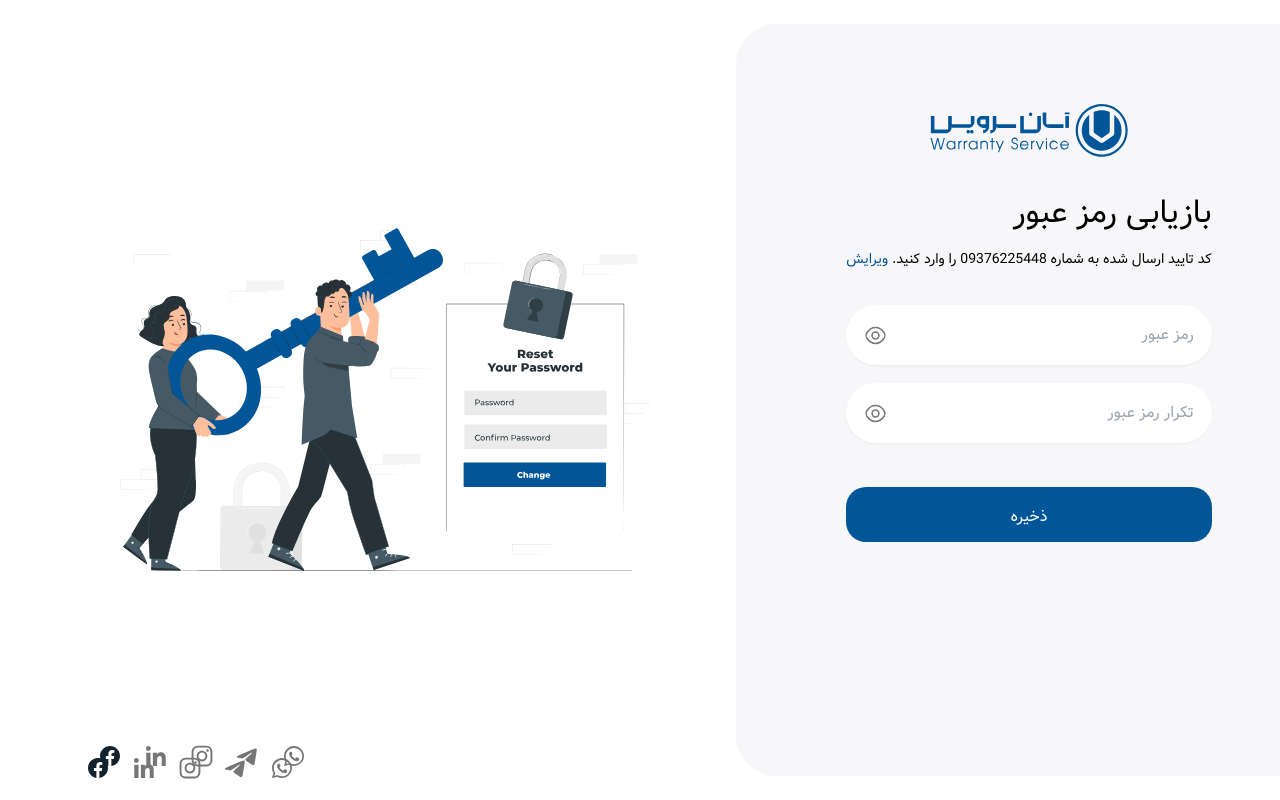
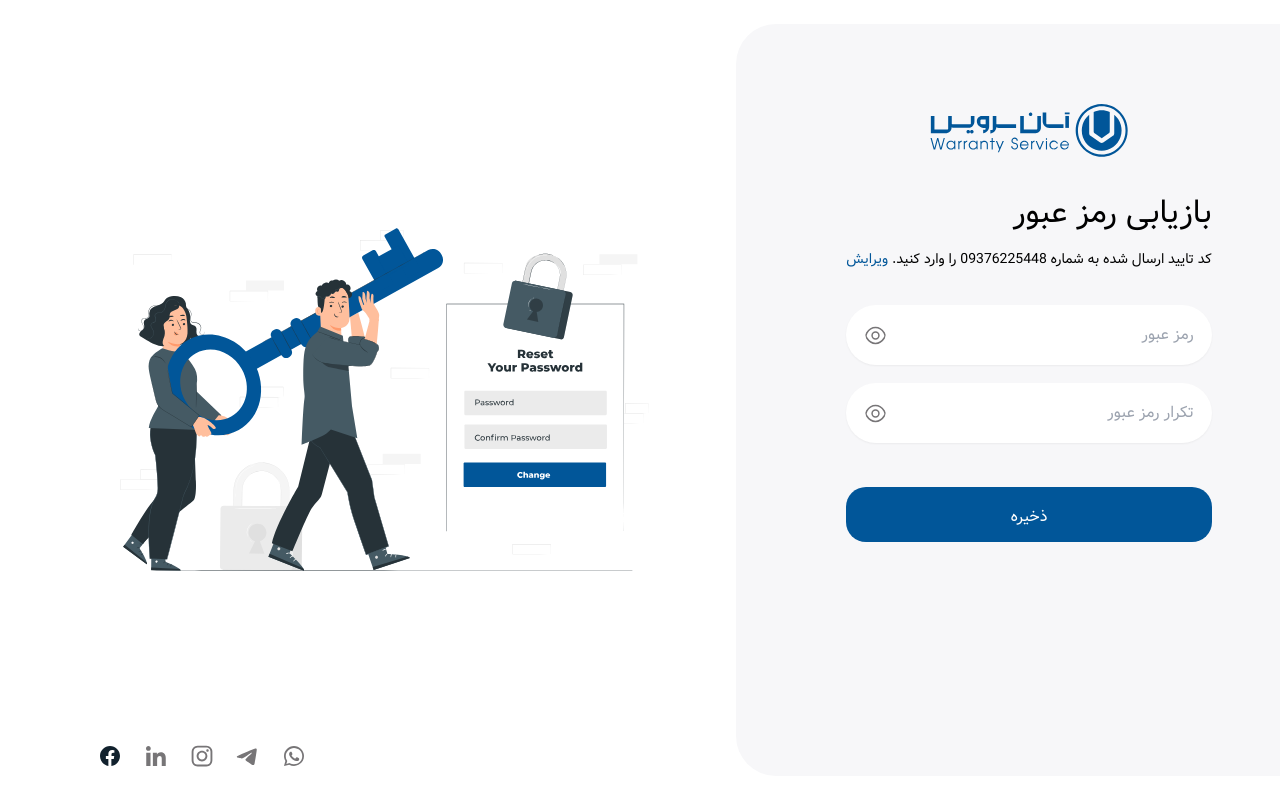
Before and after one commit to Alihaghighattalab/ravak-challenge, a React (Create React App) app: page /reset-password in a window 1280 px wide. Built offline with nearby package versions, Linux system fonts and the light colour scheme.

Commit message:
refactor code

```diff
--- a/src/components/reset-password-form.tsx
+++ b/src/components/reset-password-form.tsx
@@ -1,6 +1,4 @@
-import { socialsList } from "../utility/variables"
 import { InputComponent } from "./input"
-import { SocialsComponent } from "./socials"
 
 export const ResetPasswordForm = () => {
     return (
@@ -19,9 +17,6 @@ export const ResetPasswordForm = () => {
                 </div>
                 <button className="mt-11">ذخیره</button>
             </div>
-            <div className="hidden absolute bottom-3 left-3 xl:flex flex-row gap-x-[6px]">
-                {socialsList?.map((social: string) => <SocialsComponent type={social} key={social} />)}
-            </div>
         </div>
     )
 }
```
